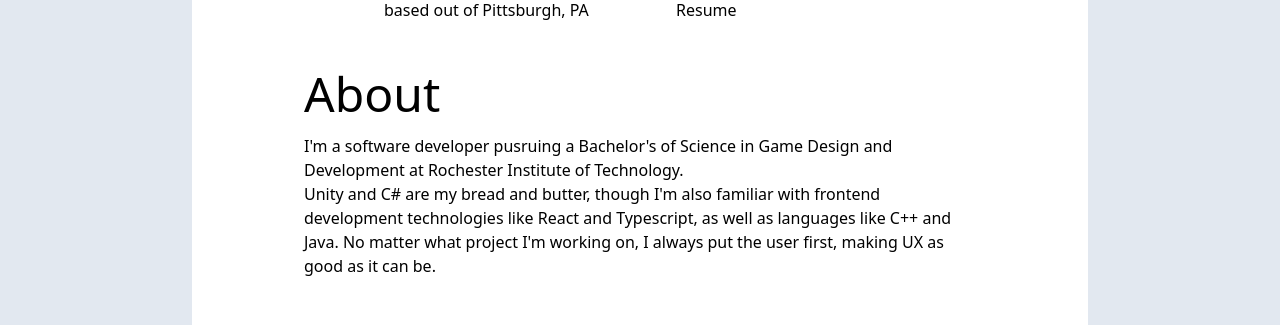
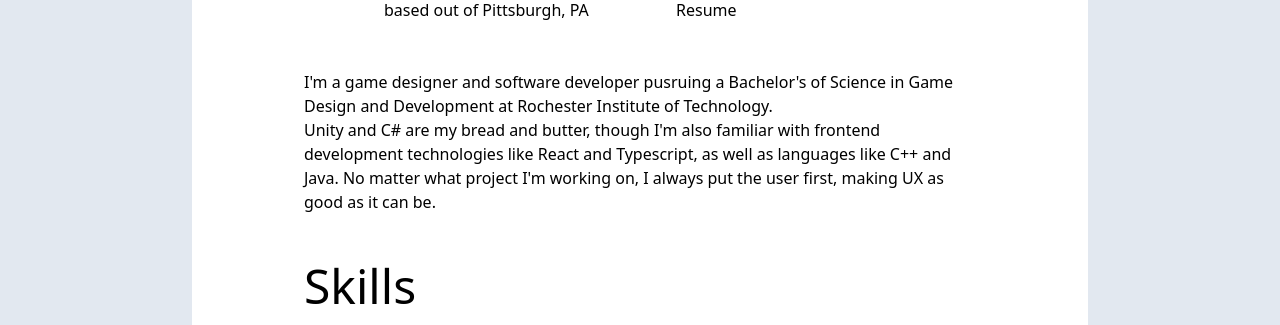
Before and after one commit to Ziad-J05/Portfolio-Site, a React (Vite) app: page / in a window 1280 px wide. Shown: the part 362-687 px from the top of the page. Built offline with nearby package versions, Linux system fonts and the light colour scheme.

Commit message:
restructured intro + about sections

```diff
--- /dev/null
+++ b/src/components/AboutSection.tsx
@@ -0,0 +1,18 @@
+export default function AboutSection({content}: {content: string[]}){
+
+    /* TODO: using .map would likely be more idiomatic */
+        const aboutText: React.ReactElement[] = [];
+
+        for(const paragraph of content) {
+            aboutText.push(<p>{paragraph}</p>)
+        }
+
+
+    return(
+        <>
+            <section className="w-2xl mx-auto mb-[3rem]">
+                {aboutText}
+            </section>
+        </>
+    )
+}
--- /dev/null
+++ b/src/components/IntroSection.tsx
@@ -0,0 +1,23 @@
+export default function IntroSection(){
+  return (
+    <>
+        <section className="grid grid-cols-[18em_1fr] grid-rows-[1fr_3em] gap-x-[4px] w-lg mx-auto h-auto mb-[3rem]">
+          <h1 className="justify-self-stretch self-center row-start-1 row-end-2 col-start-1 col-end-2 text-5xl ">
+            Hello, I'm<span className="block font-bold text-7xl">Ziad</span>
+            <span className="block font-bold text-7xl ml-[1em]">Jaafar</span>
+          </h1>
+          <p className="justify-self-end-safe self-start row-start-2 row-end-3 col-start-1 col-end-2">
+            Game developer + software developer based out of Pittsburgh, PA
+          </p>
+          <img
+            className="row-start-1 row-end-2 col-start-2 col-end-3 size-48 object-cover"
+            src="/placeholder-photo.jpg"
+          />
+          <ul className="row-start-2 row-end-3 col-start-2 col-end-3">
+            <li>Email</li>
+            <li>Resume</li>
+          </ul>
+        </section>
+    </>
+  )
+}
--- a/src/components/MainContentArea.tsx
+++ b/src/components/MainContentArea.tsx
@@ -1,11 +1,19 @@
 import '../index.css'
 import { JobInfo } from './JobTimeline';
 import { ProjectInfo, FeaturedProjectInfo } from './Project'
+import IntroSection from './IntroSection';
+import AboutSection from './AboutSection';
 import SkillsSection from './SkillsSection';
 import ExperienceSection from './ExperienceSection'
 import ProjectSection from './ProjectSection'
 
 import { CsharpPlain, UnityPlain, CplusplusPlain, JavascriptPlain, ReactOriginal, Html5Plain, Css3Plain, JavaPlain, TypescriptPlain, GodotPlain, PythonPlain, BlenderOriginal, MayaPlain, TailwindcssOriginal} from 'devicons-react';
+
+const aboutSectionContent:string[] = [
+  "I'm a game designer and software developer pusruing a Bachelor's of Science in Game Design and Development at Rochester Institute of Technology.",
+
+  "Unity and C# are my bread and butter, though I'm also familiar with frontend development technologies like React and Typescript, as well as languages like C++ and Java. No matter what project I'm working on, I always put the user first, making UX as good as it can be."
+]
 
 const skillsRecord = {
   "C#": <CsharpPlain size="26"/>,
@@ -50,47 +58,7 @@ const featuredProjectInfo: FeaturedProjectInfo = new FeaturedProjectInfo(
   "Collaborated as part of a team of two to create an adventure game with a custom text parser that imports text files as graphs for in-game dialogue. Currently in development."
 )
 
-function IntroSection(){
-  return (
-    <>
-      {/* Intro */}
-        <section className="grid grid-cols-[18em_1fr] grid-rows-[1fr_3em] gap-x-[4px] w-lg mx-auto h-auto mb-[3rem]">
-          <h1 className="justify-self-stretch self-center row-start-1 row-end-2 col-start-1 col-end-2 text-5xl ">
-            Hello, I'm<span className="block font-bold text-7xl">Ziad</span>
-            <span className="block font-bold text-7xl ml-[1em]">Jaafar</span>
-          </h1>
-          <p className="justify-self-end-safe self-start row-start-2 row-end-3 col-start-1 col-end-2">
-            Game developer + software developer based out of Pittsburgh, PA
-          </p>
-          <img
-            className="row-start-1 row-end-2 col-start-2 col-end-3 size-48 object-cover"
-            src="/placeholder-photo.jpg"
-          />
-          <ul className="row-start-2 row-end-3 col-start-2 col-end-3">
-            <li>Email</li>
-            <li>Resume</li>
-          </ul>
-        </section>
-    </>
-  )
-}
 
-function AboutSection(){
-  return(
-    <>
-      {/* About */}
-        <section className="w-2xl mx-auto mb-[3rem]">
-          <h2 className="text-5xl mb-[1rem]">About</h2>
-          <p className="">
-            I'm a software developer pusruing a Bachelor's of Science in Game Design and Development at Rochester Institute of Technology.
-          </p>
-          <p className="">
-            Unity and C# are my bread and butter, though I'm also familiar with frontend development technologies like React and Typescript, as well as languages like C++ and Java. No matter what project I'm working on, I always put the user first, making UX as good as it can be.
-          </p>
-        </section>
-    </>
-  )
-}
 
 function MainContentArea(){
   return(
@@ -98,7 +66,7 @@ function MainContentArea(){
       <main className="bg-[#ffffff] py-36 mx-auto w-4xl">
 
           <IntroSection />
-          <AboutSection />
+          <AboutSection content={aboutSectionContent}/>
           <SkillsSection skills={skillsRecord}/>
           <ExperienceSection jobInfoList={jobInfoList} />
           <ProjectSection
```
